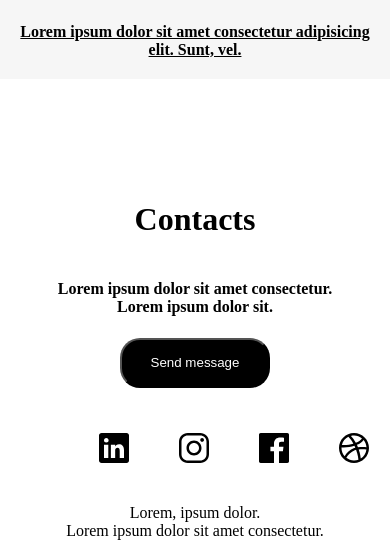
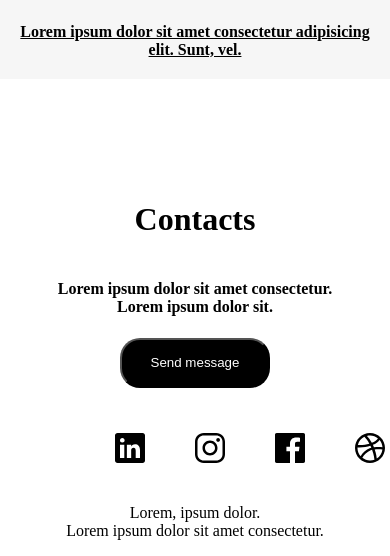
Before and after one commit to VovaGrigorev/self-made.github.io, a plain HTML site: page index.html in a window 390 px wide. Shown: the part 3734-4290 px from the top of the page. Drawn offline with nearby package versions, Linux system fonts and the light colour scheme.

Commit message:
Update style.css

```diff
--- a/style.css
+++ b/style.css
@@ -134,7 +134,7 @@ ion-icon {
         display: none;
      }
      .icons {
-     margin-left: 30%;
+     margin-left: 150px;
 }
     .container_img {
         background-image: url(./p2.png);
```
